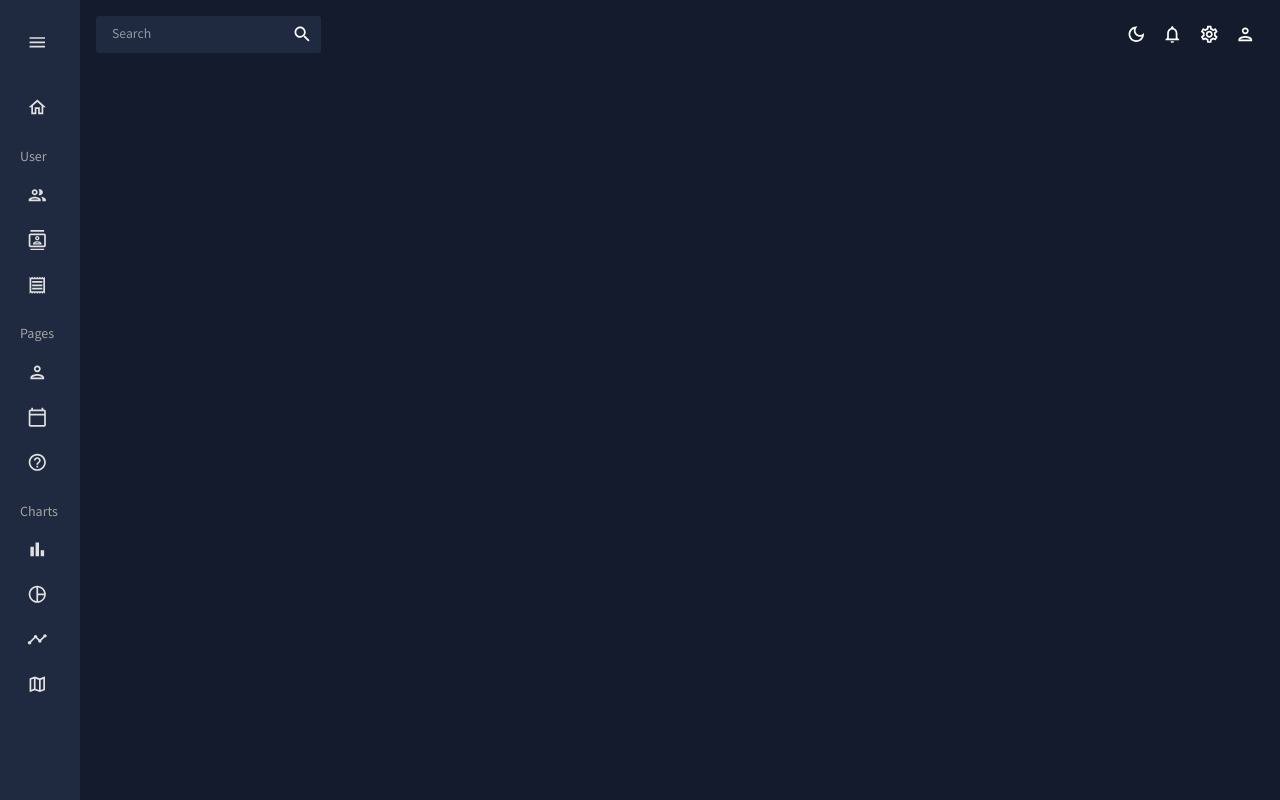
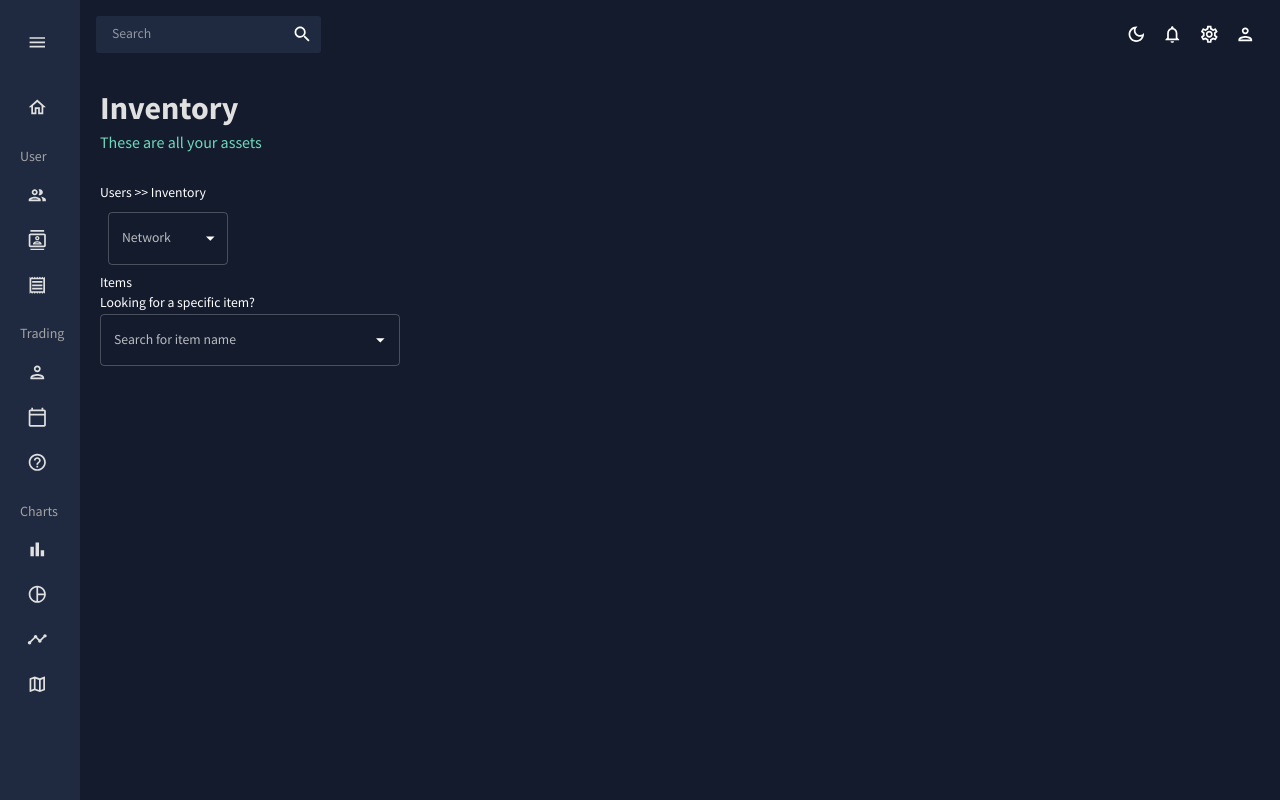
Before and after one commit to mau-mau0/lets-trade, a React (Create React App) app: page /inventory in a window 1280 px wide. Built offline with nearby package versions, Linux system fonts and the light colour scheme.

Commit message:
add dropdown components to inventory page

```diff
--- a/src/App.js
+++ b/src/App.js
@@ -3,7 +3,7 @@
 import Topbar from "./pages/global/topbar";
 import Sidebar from "./pages/global/sidebar";
 import Landing from "./pages/landing-page/landing";
-// import Inventory from "./pages/inventory";
+import Inventory from "./pages/user-inventory/inventory";
 // import Invoices from "./scenes/invoices";
 // import Contacts from "./scenes/contacts";
 // import Bar from "./scenes/bar";
@@ -30,8 +30,8 @@
             <Topbar setIsSidebar={setIsSidebar} />
             <Routes>
               <Route path="/" element={<Landing />} />
-              {/* <Route path="/inventory" element={<Inventory />} />
-              <Route path="/contacts" element={<Contacts />} />
+              <Route path="/inventory" element={<Inventory />} />
+              {/* <Route path="/contacts" element={<Contacts />} />
               <Route path="/invoices" element={<Invoices />} />
               <Route path="/form" element={<Form />} />
               <Route path="/bar" element={<Bar />} />
--- /dev/null
+++ b/src/components/paragraph.jsx
@@ -0,0 +1,21 @@
+import { Typography, Box, useTheme } from "@mui/material";
+import { tokens } from "../theme";
+
+const Paragraph = ({ content }) => {
+  const theme = useTheme();
+  const colors = tokens(theme.palette.mode);
+  return (
+    <Box mb="30px">
+      <Typography
+        variant="p"
+        color={colors.grey[100]}
+        fontWeight="600"
+        sx={{ m: "0 0 5px 0" }}
+      >
+        {content}
+      </Typography>
+    </Box>
+  );
+};
+
+export default Paragraph;
--- /dev/null
+++ b/src/components/search-asset-dropdown.jsx
@@ -0,0 +1,143 @@
+import * as React from 'react';
+import TextField from '@mui/material/TextField';
+import Autocomplete from '@mui/material/Autocomplete';
+
+export default function SearchAssets() {
+  return (
+    <Autocomplete
+      disablePortal
+      id="combo-box-demo"
+      options={top100Films}
+      sx={{ width: 300 }}
+      renderInput={(params) => <TextField {...params} label="Search for item name" />}
+    />
+  );
+}
+
+const top100Films = [
+  { label: "The Shawshank Redemption", year: 1994 },
+  { label: "The Godfather", year: 1972 },
+  { label: "The Godfather: Part II", year: 1974 },
+  { label: "The Dark Knight", year: 2008 },
+  { label: "12 Angry Men", year: 1957 },
+  { label: "Schindler's List", year: 1993 },
+  { label: "Pulp Fiction", year: 1994 },
+  {
+    label: "The Lord of the Rings: The Return of the King",
+    year: 2003,
+  },
+  { label: "The Good, the Bad and the Ugly", year: 1966 },
+  { label: "Fight Club", year: 1999 },
+  {
+    label: "The Lord of the Rings: The Fellowship of the Ring",
+    year: 2001,
+  },
+  {
+    label: "Star Wars: Episode V - The Empire Strikes Back",
+    year: 1980,
+  },
+  { label: "Forrest Gump", year: 1994 },
+  { label: "Inception", year: 2010 },
+  {
+    label: "The Lord of the Rings: The Two Towers",
+    year: 2002,
+  },
+  { label: "One Flew Over the Cuckoo's Nest", year: 1975 },
+  { label: "Goodfellas", year: 1990 },
+  { label: "The Matrix", year: 1999 },
+  { label: "Seven Samurai", year: 1954 },
+  {
+    label: "Star Wars: Episode IV - A New Hope",
+    year: 1977,
+  },
+  { label: "City of God", year: 2002 },
+  { label: "Se7en", year: 1995 },
+  { label: "The Silence of the Lambs", year: 1991 },
+  { label: "It's a Wonderful Life", year: 1946 },
+  { label: "Life Is Beautiful", year: 1997 },
+  { label: "The Usual Suspects", year: 1995 },
+  { label: "Léon: The Professional", year: 1994 },
+  { label: "Spirited Away", year: 2001 },
+  { label: "Saving Private Ryan", year: 1998 },
+  { label: "Once Upon a Time in the West", year: 1968 },
+  { label: "American History X", year: 1998 },
+  { label: "Interstellar", year: 2014 },
+  { label: "Casablanca", year: 1942 },
+  { label: "City Lights", year: 1931 },
+  { label: "Psycho", year: 1960 },
+  { label: "The Green Mile", year: 1999 },
+  { label: "The Intouchables", year: 2011 },
+  { label: "Modern Times", year: 1936 },
+  { label: "Raiders of the Lost Ark", year: 1981 },
+  { label: "Rear Window", year: 1954 },
+  { label: "The Pianist", year: 2002 },
+  { label: "The Departed", year: 2006 },
+  { label: "Terminator 2: Judgment Day", year: 1991 },
+  { label: "Back to the Future", year: 1985 },
+  { label: "Whiplash", year: 2014 },
+  { label: "Gladiator", year: 2000 },
+  { label: "Memento", year: 2000 },
+  { label: "The Prestige", year: 2006 },
+  { label: "The Lion King", year: 1994 },
+  { label: "Apocalypse Now", year: 1979 },
+  { label: "Alien", year: 1979 },
+  { label: "Sunset Boulevard", year: 1950 },
+  {
+    label:
+      "Dr. Strangelove or: How I Learned to Stop Worrying and Love the Bomb",
+    year: 1964,
+  },
+  { label: "The Great Dictator", year: 1940 },
+  { label: "Cinema Paradiso", year: 1988 },
+  { label: "The Lives of Others", year: 2006 },
+  { label: "Grave of the Fireflies", year: 1988 },
+  { label: "Paths of Glory", year: 1957 },
+  { label: "Django Unchained", year: 2012 },
+  { label: "The Shining", year: 1980 },
+  { label: "WALL·E", year: 2008 },
+  { label: "American Beauty", year: 1999 },
+  { label: "The Dark Knight Rises", year: 2012 },
+  { label: "Princess Mononoke", year: 1997 },
+  { label: "Aliens", year: 1986 },
+  { label: "Oldboy", year: 2003 },
+  { label: "Once Upon a Time in America", year: 1984 },
+  { label: "Witness for the Prosecution", year: 1957 },
+  { label: "Das Boot", year: 1981 },
+  { label: "Citizen Kane", year: 1941 },
+  { label: "North by Northwest", year: 1959 },
+  { label: "Vertigo", year: 1958 },
+  {
+    label: "Star Wars: Episode VI - Return of the Jedi",
+    year: 1983,
+  },
+  { label: "Reservoir Dogs", year: 1992 },
+  { label: "Braveheart", year: 1995 },
+  { label: "M", year: 1931 },
+  { label: "Requiem for a Dream", year: 2000 },
+  { label: "Amélie", year: 2001 },
+  { label: "A Clockwork Orange", year: 1971 },
+  { label: "Like Stars on Earth", year: 2007 },
+  { label: "Taxi Driver", year: 1976 },
+  { label: "Lawrence of Arabia", year: 1962 },
+  { label: "Double Indemnity", year: 1944 },
+  {
+    label: "Eternal Sunshine of the Spotless Mind",
+    year: 2004,
+  },
+  { label: "Amadeus", year: 1984 },
+  { label: "To Kill a Mockingbird", year: 1962 },
+  { label: "Toy Story 3", year: 2010 },
+  { label: "Logan", year: 2017 },
+  { label: "Full Metal Jacket", year: 1987 },
+  { label: "Dangal", year: 2016 },
+  { label: "The Sting", year: 1973 },
+  { label: "2001: A Space Odyssey", year: 1968 },
+  { label: "Singin' in the Rain", year: 1952 },
+  { label: "Toy Story", year: 1995 },
+  { label: "Bicycle Thieves", year: 1948 },
+  { label: "The Kid", year: 1921 },
+  { label: "Inglourious Basterds", year: 2009 },
+  { label: "Snatch", year: 2000 },
+  { label: "3 Idiots", year: 2009 },
+  { label: "Monty Python and the Holy Grail", year: 1975 },
+];
--- /dev/null
+++ b/src/components/select-network.jsx
@@ -0,0 +1,32 @@
+import * as React from 'react';
+import InputLabel from '@mui/material/InputLabel';
+import MenuItem from '@mui/material/MenuItem';
+import FormControl from '@mui/material/FormControl';
+import Select from '@mui/material/Select';
+
+export default function SelectNetwork() {
+  const [network, setNetwork] = React.useState('');
+
+  const handleChange = (event) => {
+    setNetwork(event.target.value);
+  };
+
+  return (
+    <div>
+      <FormControl sx={{ m: 1, minWidth: 120 }}>
+        <InputLabel id="demo-simple-select-helper-label">Network</InputLabel>
+        <Select
+          labelId="demo-simple-select-helper-label"
+          id="demo-simple-select-helper"
+          value={network}
+          label="Network"
+          onChange={handleChange}
+        >
+          <MenuItem value={10}>Ethereum</MenuItem>
+          <MenuItem value={20}>Polygon</MenuItem>
+          <MenuItem value={30}>Binance</MenuItem>
+        </Select>
+      </FormControl>
+    </div>
+  );
+}
--- a/src/pages/global/sidebar.jsx
+++ b/src/pages/global/sidebar.jsx
@@ -159,18 +159,18 @@
               color={colors.grey[300]}
               sx={{ m: "15px 0 5px 20px" }}
             >
-              Pages
+              Trading
             </Typography>
             <Item
-              title="Profile Form"
-              to="/form"
+              title="Offer a Trade"
+              to="/makeatrade"
               icon={<PersonOutlinedIcon />}
               selected={selected}
               setSelected={setSelected}
             />
             <Item
-              title="Calendar"
-              to="/calendar"
+              title="My Offers"
+              to="/viewmytrades"
               icon={<CalendarTodayOutlinedIcon />}
               selected={selected}
               setSelected={setSelected}
--- a/src/pages/landing-page/landing.jsx
+++ b/src/pages/landing-page/landing.jsx
@@ -1,11 +1,18 @@
 import { Box } from "@mui/material";
 import Header from "../../components/header";
+import Paragraph from "../../components/paragraph";
+
 const Landing = () => {
     return (
         <Box m="20px">
             <Box display="flex" justifyContent="space-between" alignItems="center">
                 <Header title="Landing Page" subtitle="Welcome to the landing page" />
             </Box>
+            <Box display="flex" justifyContent="space-between" alignItems="center">
+                <Paragraph
+                content="Welcome to Lets Trade. A peer-2-peer blockchain trading platform where you can trade your favorite assets!"
+                />
+            </Box>
         </Box>
     )
 }
--- /dev/null
+++ b/src/pages/user-inventory/inventory.jsx
@@ -0,0 +1,29 @@
+import { Box } from "@mui/material";
+import SearchAssets from "../../components/search-asset-dropdown";
+import Header from "../../components/header";
+import SelectNetwork from "../../components/select-network";
+
+const Inventory = () => {
+    return (
+        <Box m="20px">
+            <Box display="flex" justifyContent="space-between" alignItems="center">
+                <Header title="Inventory" subtitle="These are all your assets" />
+            </Box>
+            <Box display="flex" justifyContent="space-between" alignItems="center">
+                Users >> Inventory
+            </Box>
+            <Box display="flex" justifyContent="space-between" alignItems="center">
+                <SelectNetwork />
+            </Box>
+            <Box display="flex" justifyContent="space-between" alignItems="center">
+                Items
+            </Box>
+            <Box display="block" justifyContent="space-between" alignItems="center">
+                Looking for a specific item?
+                <SearchAssets />
+            </Box>
+        </Box>
+    )
+}
+
+export default Inventory
```
